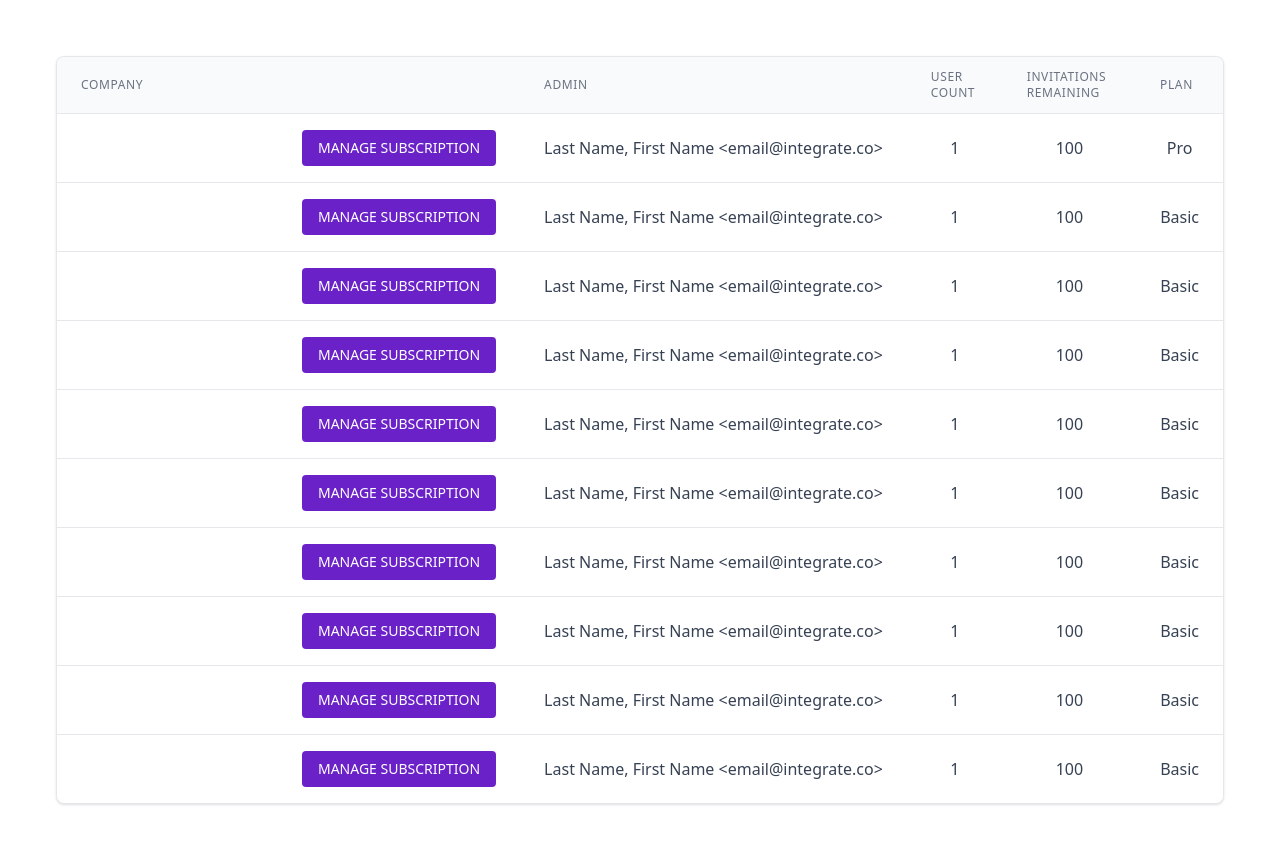
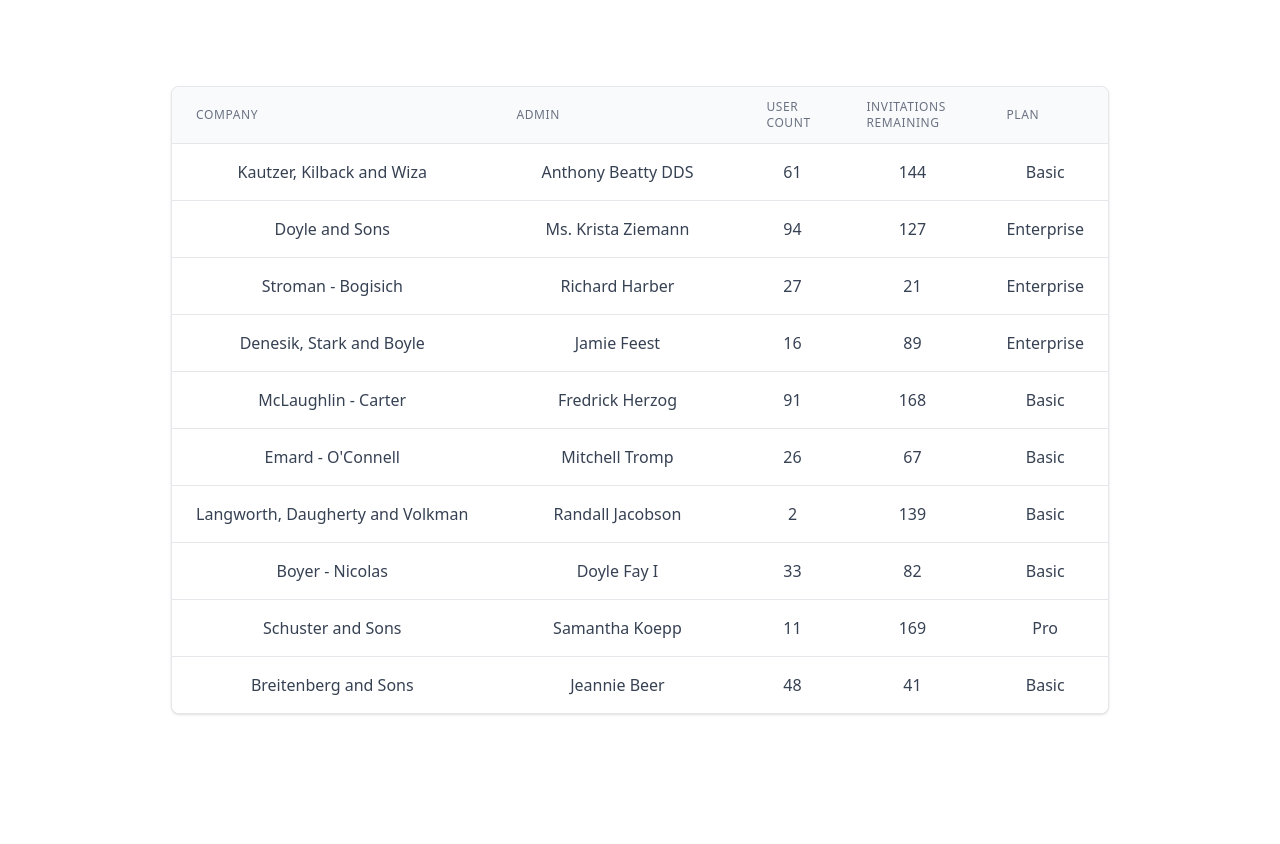
Before and after one commit to Blendwizard/org-manager, a React (Vite) app: page / in a window 1280 px wide. Shown: the top 844 px of the page. After the commit the page ends 800 px from the top, so only its background shows below. Built offline with nearby package versions, Linux system fonts and the light colour scheme.

Commit message:
add modal, simplify table, remove unused styles

```diff
--- a/src/App.tsx
+++ b/src/App.tsx
@@ -8,15 +8,230 @@ import {
   useReactTable,
 } from "@tanstack/react-table";
 import type { ColumnDef } from "@tanstack/react-table";
+import { makeData, type Organization, type User } from "./data/makeData";
+import { useState } from "react";
+import { Dialog, DialogPanel, DialogTitle } from "@headlessui/react";
 
-export type Organization = {
-  id: number;
-  companyName: string;
-  adminName: string;
-  userCount: number;
-  invitationsRemaining: number;
-  plan: "pro" | "basic" | "enterprise";
-};
+interface OrganizationModalProps {
+  selectedOrg: Organization | null;
+  onClose: () => void;
+}
+
+function OrganizationModal({ selectedOrg, onClose }: OrganizationModalProps) {
+  if (!selectedOrg) return null;
+
+  const getStatusColor = (status: User["status"]) => {
+    switch (status) {
+      case "active":
+        return "text-green-600 bg-green-50";
+      case "inactive":
+        return "text-red-600 bg-red-50";
+      case "pending":
+        return "text-yellow-600 bg-yellow-50";
+      default:
+        return "text-gray-600 bg-gray-50";
+    }
+  };
+
+  return (
+    <Dialog open={!!selectedOrg} onClose={onClose}>
+      {/* Backdrop */}
+      <div className='fixed inset-0 bg-black/50 z-40' />
+
+      {/* Modal Container */}
+      <div className='fixed inset-0 flex items-center justify-center p-4 z-50'>
+        <DialogPanel className='bg-white rounded-lg shadow-xl max-w-4xl w-full max-h-[90vh] overflow-hidden'>
+          {/* Header */}
+          <div className='px-6 py-4 border-b border-gray-200'>
+            <div className='flex items-center justify-between'>
+              <DialogTitle className='text-xl font-semibold text-gray-900'>
+                Manage Organization
+              </DialogTitle>
+              <button
+                onClick={onClose}
+                className='text-gray-400 hover:text-gray-600 transition-colors'>
+                <svg
+                  className='w-6 h-6'
+                  fill='none'
+                  stroke='currentColor'
+                  viewBox='0 0 24 24'>
+                  <path
+                    strokeLinecap='round'
+                    strokeLinejoin='round'
+                    strokeWidth={2}
+                    d='M6 18L18 6M6 6l12 12'
+                  />
+                </svg>
+              </button>
+            </div>
+          </div>
+
+          {/* Content */}
+          <div className='p-6 overflow-y-auto max-h-[calc(90vh-140px)]'>
+            {/* Organization Details */}
+            <div className='mb-6'>
+              <h3 className='text-lg font-medium text-gray-900 mb-4'>
+                Organization Details
+              </h3>
+              <div className='bg-gray-50 rounded-lg p-4'>
+                <div className='grid grid-cols-1 md:grid-cols-2 gap-4'>
+                  <div>
+                    <label className='block text-sm font-medium text-gray-500 mb-1'>
+                      Company Name
+                    </label>
+                    <p className='text-gray-900 font-medium'>
+                      {selectedOrg.companyName}
+                    </p>
+                  </div>
+                  <div>
+                    <label className='block text-sm font-medium text-gray-500 mb-1'>
+                      Plan
+                    </label>
+                    <span
+                      className={`inline-flex px-2 py-1 text-xs font-medium rounded-full capitalize ${
+                        selectedOrg.plan === "pro"
+                          ? "bg-purple-100 text-purple-800"
+                          : selectedOrg.plan === "enterprise"
+                          ? "bg-blue-100 text-blue-800"
+                          : "bg-gray-100 text-gray-800"
+                      }`}>
+                      {selectedOrg.plan}
+                    </span>
+                  </div>
+                  <div>
+                    <label className='block text-sm font-medium text-gray-500 mb-1'>
+                      Primary Admin
+                    </label>
+                    <p className='text-gray-900'>{selectedOrg.adminName}</p>
+                  </div>
+                  <div>
+                    <label className='block text-sm font-medium text-gray-500 mb-1'>
+                      User Count
+                    </label>
+                    <p className='text-gray-900'>
+                      {selectedOrg.userCount} users
+                    </p>
+                  </div>
+                  <div>
+                    <label className='block text-sm font-medium text-gray-500 mb-1'>
+                      Invitations Remaining
+                    </label>
+                    <p className='text-gray-900'>
+                      {selectedOrg.invitationsRemaining}
+                    </p>
+                  </div>
+                  <div>
+                    <label className='block text-sm font-medium text-gray-500 mb-1'>
+                      Organization ID
+                    </label>
+                    <p className='text-gray-600 text-sm'>#{selectedOrg.id}</p>
+                  </div>
+                </div>
+              </div>
+            </div>
+
+            {/* Users Section */}
+            <div>
+              <div className='flex items-center justify-between mb-4'>
+                <h3 className='text-lg font-medium text-gray-900'>
+                  Users ({selectedOrg.userCount})
+                </h3>
+                <button className='bg-grape-600 hover:bg-grape-700 text-white px-3 py-1.5 rounded text-sm font-medium'>
+                  Add User
+                </button>
+              </div>
+
+              {/* Users Table Container */}
+              <div className='border border-gray-200 rounded-lg overflow-hidden'>
+                <div className='max-h-80 overflow-y-auto'>
+                  <table className='w-full'>
+                    <thead className='bg-gray-50 sticky top-0'>
+                      <tr>
+                        <th className='px-4 py-3 text-left text-xs font-medium text-gray-500 uppercase tracking-wider'>
+                          User
+                        </th>
+                        <th className='px-4 py-3 text-left text-xs font-medium text-gray-500 uppercase tracking-wider'>
+                          Role
+                        </th>
+                        <th className='px-4 py-3 text-left text-xs font-medium text-gray-500 uppercase tracking-wider'>
+                          Status
+                        </th>
+                        <th className='px-4 py-3 text-left text-xs font-medium text-gray-500 uppercase tracking-wider'>
+                          Last Login
+                        </th>
+                        <th className='px-4 py-3 text-left text-xs font-medium text-gray-500 uppercase tracking-wider'>
+                          Actions
+                        </th>
+                      </tr>
+                    </thead>
+                    <tbody className='bg-white divide-y divide-gray-200'>
+                      {selectedOrg.users.map((user) => (
+                        <tr key={user.id} className='hover:bg-gray-50'>
+                          <td className='px-4 py-3'>
+                            <div>
+                              <div className='text-sm font-medium text-gray-900'>
+                                {user.firstName}
+                              </div>
+                              <div className='text-sm text-gray-500'>
+                                {user.email}
+                              </div>
+                            </div>
+                          </td>
+                          <td className='px-4 py-3'>
+                            <span className='text-sm text-gray-900'>
+                              {user.role}
+                            </span>
+                          </td>
+                          <td className='px-4 py-3'>
+                            <span
+                              className={`inline-flex px-2 py-1 text-xs font-medium rounded-full ${getStatusColor(
+                                user.status
+                              )}`}>
+                              {user.status}
+                            </span>
+                          </td>
+                          <td className='px-4 py-3'>
+                            <span className='text-sm text-gray-900'>
+                              {user.lastLogin.toString()}
+                            </span>
+                          </td>
+                          <td className='px-4 py-3'>
+                            <div className='flex space-x-2'>
+                              <button className='text-grape-600 hover:text-grape-700 text-sm font-medium'>
+                                Edit
+                              </button>
+                              <button className='text-red-600 hover:text-red-700 text-sm font-medium'>
+                                Remove
+                              </button>
+                            </div>
+                          </td>
+                        </tr>
+                      ))}
+                    </tbody>
+                  </table>
+                </div>
+              </div>
+            </div>
+          </div>
+
+          {/* Footer */}
+          <div className='px-6 py-4 border-t border-gray-200 bg-gray-50'>
+            <div className='flex justify-end space-x-3'>
+              <button
+                onClick={onClose}
+                className='px-4 py-2 text-sm font-medium text-gray-700 bg-white border border-gray-300 rounded-md hover:bg-gray-50'>
+                Cancel
+              </button>
+              <button className='px-4 py-2 text-sm font-medium text-white bg-grape-600 rounded-md hover:bg-grape-700'>
+                Save Changes
+              </button>
+            </div>
+          </div>
+        </DialogPanel>
+      </div>
+    </Dialog>
+  );
+}
 
 function OrganizationTable() {
   const columns = React.useMemo<Array<ColumnDef<Organization>>>(
@@ -26,17 +241,7 @@ function OrganizationTable() {
         header: "Company",
         size: 280,
         cell: (info) => (
-          <div className='flex flex-col'>{info.getValue<string>()}</div>
-        ),
-      },
-      {
-        id: "manageSubscription",
-        header: "",
-        size: 180,
-        cell: () => (
-          <button className='bg-grape-600 text-white px-4 py-2 rounded font-medium text-sm'>
-            MANAGE SUBSCRIPTION
-          </button>
+          <span className='text-gray-700'>{info.getValue<string>()}</span>
         ),
       },
       {
@@ -77,88 +282,9 @@ function OrganizationTable() {
     []
   );
 
-  const [data] = React.useState<Organization[]>(() => [
-    {
-      id: 1,
-      companyName: "Company Name",
-      adminName: "Last Name, First Name <email@integrate.co>",
-      userCount: 1,
-      invitationsRemaining: 100,
-      plan: "pro",
-    },
-    {
-      id: 2,
-      companyName: "Company Name",
-      adminName: "Last Name, First Name <email@integrate.co>",
-      userCount: 1,
-      invitationsRemaining: 100,
-      plan: "basic",
-    },
-    {
-      id: 3,
-      companyName: "Company Name",
-      adminName: "Last Name, First Name <email@integrate.co>",
-      userCount: 1,
-      invitationsRemaining: 100,
-      plan: "basic",
-    },
-    {
-      id: 4,
-      companyName: "Company Name",
-      adminName: "Last Name, First Name <email@integrate.co>",
-      userCount: 1,
-      invitationsRemaining: 100,
-      plan: "basic",
-    },
-    {
-      id: 5,
-      companyName: "Company Name",
-      adminName: "Last Name, First Name <email@integrate.co>",
-      userCount: 1,
-      invitationsRemaining: 100,
-      plan: "basic",
-    },
-    {
-      id: 6,
-      companyName: "Company Name",
-      adminName: "Last Name, First Name <email@integrate.co>",
-      userCount: 1,
-      invitationsRemaining: 100,
-      plan: "basic",
-    },
-    {
-      id: 7,
-      companyName: "Company Name",
-      adminName: "Last Name, First Name <email@integrate.co>",
-      userCount: 1,
-      invitationsRemaining: 100,
-      plan: "basic",
-    },
-    {
-      id: 8,
-      companyName: "Company Name",
-      adminName: "Last Name, First Name <email@integrate.co>",
-      userCount: 1,
-      invitationsRemaining: 100,
-      plan: "basic",
-    },
-    {
-      id: 9,
-      companyName: "Company Name",
-      adminName: "Last Name, First Name <email@integrate.co>",
-      userCount: 1,
-      invitationsRemaining: 100,
-      plan: "basic",
-    },
-    {
-      id: 10,
-      companyName: "Company Name",
-      adminName: "Last Name, First Name <email@integrate.co>",
-      userCount: 1,
-      invitationsRemaining: 100,
-      plan: "basic",
-    },
-  ]);
+  const [data] = useState<Organization[]>(() => makeData(10));
+
+  const [selectedOrg, setSelectedOrg] = useState<Organization | null>(null);
 
   const table = useReactTable({
     data,
@@ -212,7 +338,12 @@ function OrganizationTable() {
               {table.getRowModel().rows.map((row) => {
                 return (
                   <React.Fragment key={row.id}>
-                    <tr className='hover:bg-gray-50'>
+                    <tr
+                      className='hover:bg-gray-50 cursor-pointer'
+                      onClick={() => {
+                        console.log(row);
+                        setSelectedOrg(row.original);
+                      }}>
                       {row.getVisibleCells().map((cell) => {
                         return (
                           <td
@@ -233,6 +364,10 @@ function OrganizationTable() {
           </table>
         </div>
       </div>
+      <OrganizationModal
+        selectedOrg={selectedOrg}
+        onClose={() => setSelectedOrg(null)}
+      />
     </>
   );
 }
--- a/src/data/makeData.ts
+++ b/src/data/makeData.ts
@@ -1,14 +1,24 @@
 import { faker } from "@faker-js/faker";
 
-export type Person = {
+export type User = {
   id: number;
   firstName: string;
   lastName: string;
-  age: number;
-  visits: number;
-  progress: number;
-  status: "relationship" | "complicated" | "single";
+  email: string;
   createdAt: Date;
+  lastLogin: Date;
+  role: "admin" | "standard";
+  status: "active" | "inactive" | "pending";
+};
+
+export type Organization = {
+  id: number;
+  companyName: string;
+  adminName: string;
+  userCount: number;
+  invitationsRemaining: number;
+  plan: "pro" | "basic" | "enterprise";
+  users: User[];
 };
 
 const range = (len: number) => {
@@ -19,29 +29,40 @@ const range = (len: number) => {
   return arr;
 };
 
-const newPerson = (index: number): Person => {
+const newUser = (index: number): User => {
+  const firstName = faker.person.firstName();
+  const lastName = faker.person.lastName();
+  const email = `${lastName}${firstName}@email.com`;
   return {
     id: index + 1,
-    firstName: faker.person.firstName(),
-    lastName: faker.person.lastName(),
-    age: faker.number.int(40),
-    visits: faker.number.int(1000),
-    progress: faker.number.int(100),
+    firstName,
+    lastName,
     createdAt: faker.date.recent({ days: 365 }),
-    status: faker.helpers.shuffle<Person["status"]>([
-      "relationship",
-      "complicated",
-      "single",
-    ])[0]!,
+    lastLogin: faker.date.recent({ days: 365 }),
+    email,
+    role: faker.helpers.shuffle(["admin", "standard"])[0],
+    status: faker.helpers.shuffle(["active", "inactive", "pending"])[0],
+  };
+};
+
+const newOrganization = (index: number): Organization => {
+  return {
+    id: index + 1,
+    companyName: faker.company.name(),
+    adminName: faker.person.fullName(),
+    userCount: faker.number.int(100),
+    invitationsRemaining: faker.number.int(200),
+    plan: faker.helpers.shuffle(["pro", "basic", "enterprise"])[0],
+    users: range(100).map((u) => ({ ...newUser(u) })),
   };
 };
 
 export function makeData(...lens: number[]) {
-  const makeDataLevel = (depth = 0): Person[] => {
+  const makeDataLevel = (depth = 0): Organization[] => {
     const len = lens[depth]!;
-    return range(len).map((d): Person => {
+    return range(len).map((d): Organization => {
       return {
-        ...newPerson(d),
+        ...newOrganization(d),
       };
     });
   };
```
